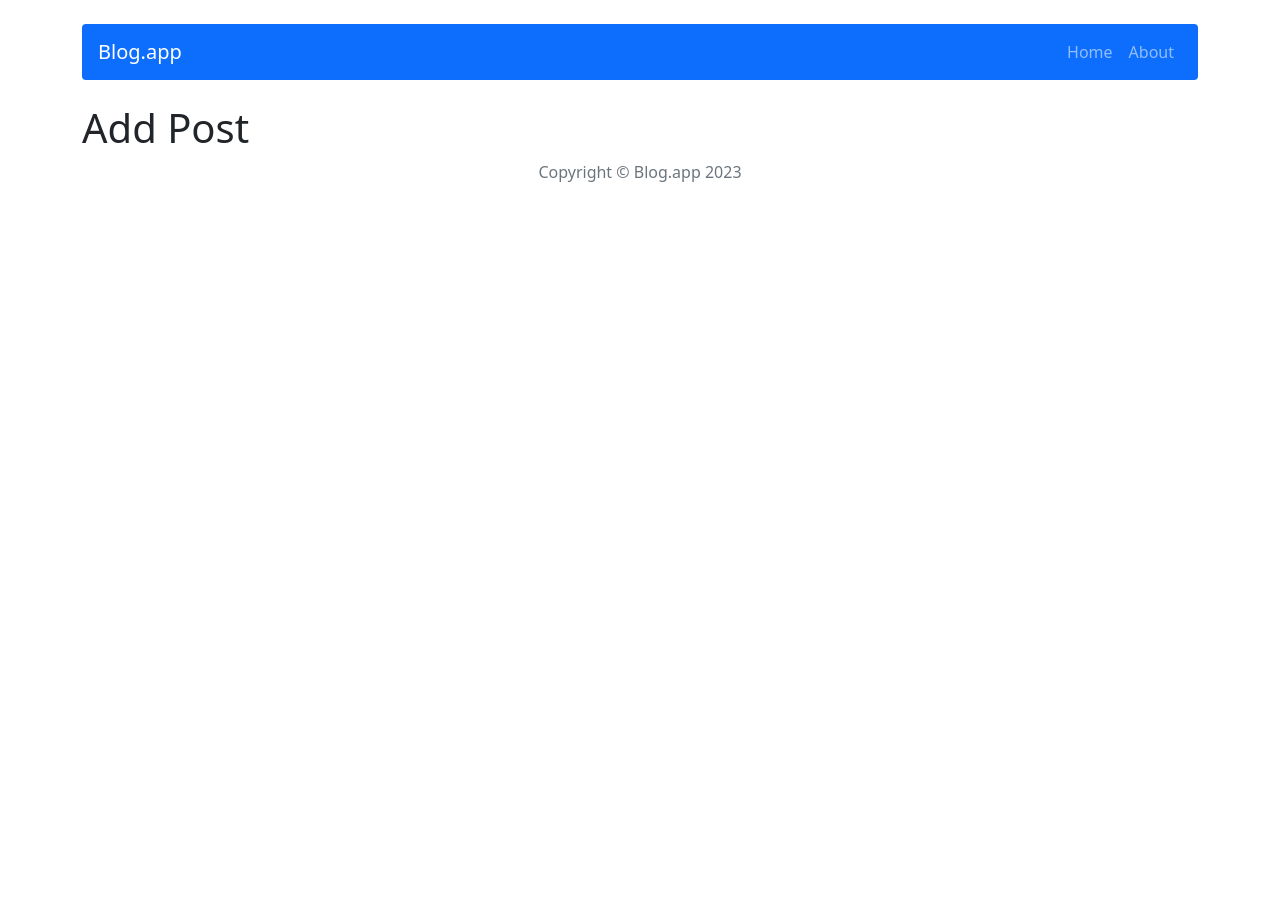
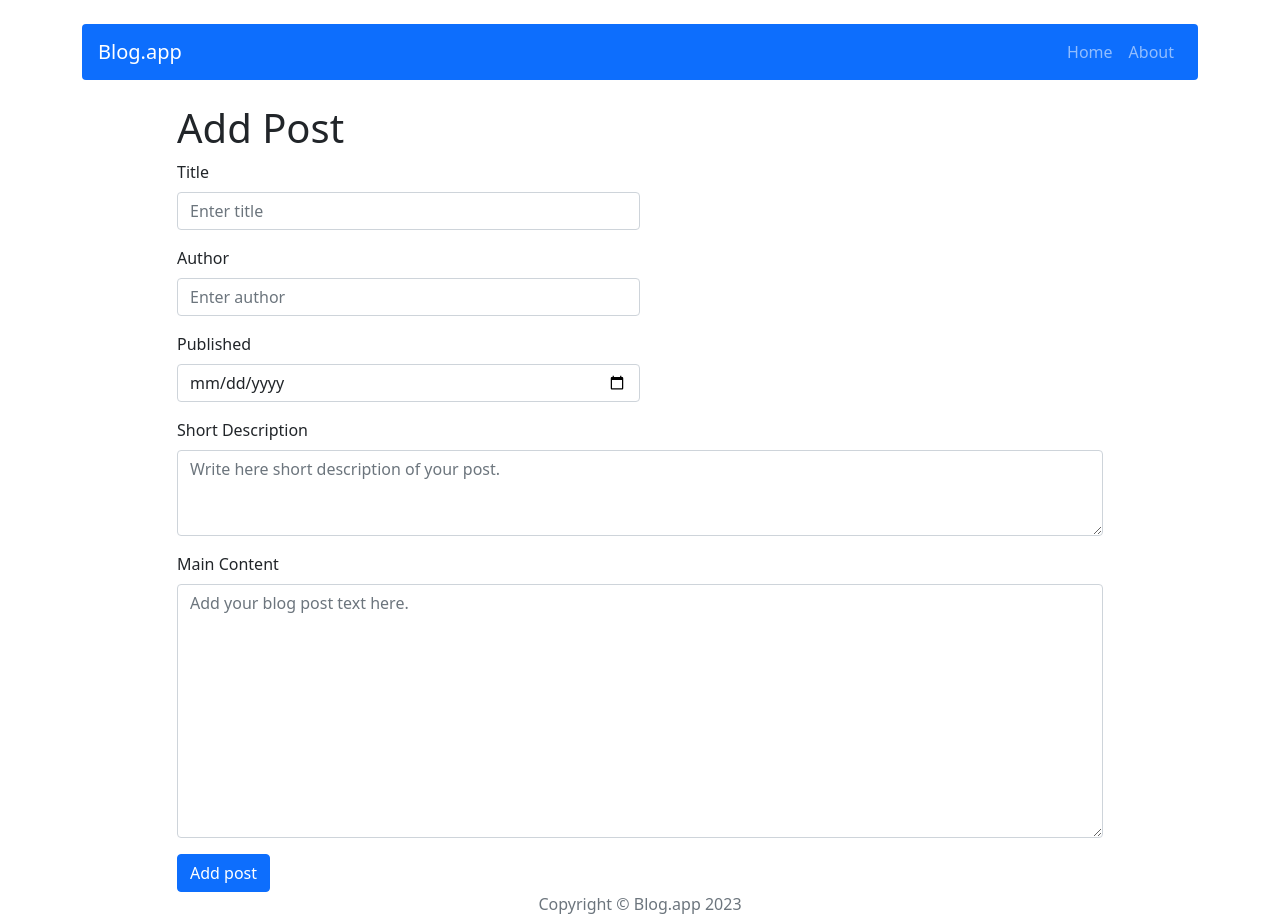
Before and after one commit to konstantywrona/react-blog, a React (Create React App) app: page /post/add in a window 1280 px wide. Before the commit the page ends 800 px from the top, so only its background shows below. Built offline with nearby package versions, Linux system fonts and the light colour scheme.

Commit message:
Add adding post 16.6

```diff
--- a/package.json
+++ b/package.json
@@ -7,6 +7,7 @@
     "@testing-library/react": "^13.4.0",
     "@testing-library/user-event": "^13.5.0",
     "bootstrap": "5.1.3",
+    "dateformat": "^5.0.3",
     "react": "^18.2.0",
     "react-bootstrap": "2.0",
     "react-dom": "^18.2.0",
@@ -16,6 +17,7 @@
     "redux": "4.1.2",
     "redux-devtools-extension": "2.13.9",
     "sass": "1.43.4",
+    "shortid": "^2.2.16",
     "web-vitals": "^2.1.4"
   },
   "scripts": {
--- /dev/null
+++ b/src/components/features/AddPostForm/AddPostForm.js
@@ -0,0 +1,17 @@
+import { useDispatch } from 'react-redux';
+import { useNavigate } from 'react-router-dom';
+import { addPost } from '../../../redux/postsRedux';
+import PostForm from '../PostForm/PostForm';
+
+const AddPostForm = () => {
+  const navigate = useNavigate();
+  const dispatch = useDispatch();
+
+  const handleSubmit = (post) => {
+    dispatch(addPost(post));
+    navigate('/');
+  };
+  return <PostForm action={handleSubmit} actionText="Add post" />;
+};
+
+export default AddPostForm;
--- /dev/null
+++ b/src/components/features/PostForm/PostForm.js
@@ -0,0 +1,97 @@
+import { Form, Button, Row, Col } from 'react-bootstrap';
+import { useState } from 'react';
+import dateFormat from 'dateformat';
+
+const PostForm = ({ action, actionText, ...props }) => {
+  const [title, setTitle] = useState(props.title || '');
+  const [author, setAuthor] = useState(props.author || '');
+  const [publishedDate, setPublishedDate] = useState(props.publishedDate || '');
+  const [shortDescription, setShortDescription] = useState(
+    props.shortDescription || ''
+  );
+  const [content, setContent] = useState(props.content || '');
+
+  const handleSubmit = (e) => {
+    e.preventDefault();
+    action({ title, author, publishedDate, shortDescription, content });
+  };
+
+  return (
+    <>
+      <Row className="justify-content-md-center">
+        <Col xs={12} md={10}>
+          <Form onSubmit={handleSubmit}>
+            <Col md={6}>
+              <Form.Group className="mb-3" controlId="title">
+                <Form.Label>Title</Form.Label>
+                <Form.Control
+                  type="text"
+                  placeholder="Enter title"
+                  required
+                  onChange={(e) => setTitle(e.target.value)}
+                  value={title}
+                />
+              </Form.Group>
+
+              <Form.Group className="mb-3" controlId="author">
+                <Form.Label>Author</Form.Label>
+                <Form.Control
+                  type="text"
+                  placeholder="Enter author"
+                  required
+                  onChange={(e) => setAuthor(e.target.value)}
+                  value={author}
+                />
+              </Form.Group>
+
+              <Form.Group className="mb-3" controlId="published">
+                <Form.Label>Published</Form.Label>
+                <Form.Control
+                  type="date"
+                  placeholder="Enter date"
+                  required
+                  onChange={(e) =>
+                    setPublishedDate(dateFormat(e.target.value, 'yyyy-mm-dd'))
+                  }
+                  value={publishedDate}
+                />
+              </Form.Group>
+            </Col>
+
+            <Form.Group className="mb-3" controlId="description">
+              <Form.Label>Short Description</Form.Label>
+              <Form.Control
+                type="text"
+                as="textarea"
+                rows={3}
+                placeholder="Write here short description of your post."
+                required
+                onChange={(e) => setShortDescription(e.target.value)}
+                value={shortDescription}
+              />
+            </Form.Group>
+
+            <Form.Group className="mb-3" controlId="content">
+              <Form.Label>Main Content</Form.Label>
+              <Form.Control
+                type="text"
+                as="textarea"
+                rows={10}
+                placeholder="Add your blog post text here."
+                required
+                onChange={(e) => setContent(e.target.value)}
+                value={content}
+              />
+            </Form.Group>
+
+            <Button variant="primary" type="submit">
+              {actionText}
+            </Button>
+          </Form>
+        </Col>
+      </Row>
+    </>
+  );
+};
+
+export default PostForm;
--- a/src/components/pages/postAdd/PostAdd.js
+++ b/src/components/pages/postAdd/PostAdd.js
@@ -1,5 +1,17 @@
+import { Row, Col } from 'react-bootstrap';
+import AddPostForm from '../../features/AddPostForm/AddPostForm';
+
 const PostAdd = () => {
-  return <h1>Add Post</h1>;
+  return (
+    <>
+      <Row className="justify-content-md-center">
+        <Col xs={12} md={10}>
+          <h1>Add Post</h1>
+        </Col>
+      </Row>
+      <AddPostForm />
+    </>
+  );
 };
 
 export default PostAdd;
--- a/src/redux/postsRedux.js
+++ b/src/redux/postsRedux.js
@@ -1,3 +1,5 @@
+import shortid from 'shortid';
+
 //selectors
 export const getAllPosts = (state) => state.posts;
 export const getPostById = ({ posts }, id) =>
@@ -6,14 +8,18 @@ export const getPostById = ({ posts }, id) =>
 // actions
 const createActionName = (actionName) => `app/posts/${actionName}`;
 const REMOVE_POST = createActionName('REMOVE_POST');
+const ADD_POST = createActionName('ADD_POST');
 
 // action creators
-export const removePost = (id) => ({ type: REMOVE_POST, id });
+export const removePost = (payload) => ({ type: REMOVE_POST, payload });
+export const addPost = (payload) => ({ type: ADD_POST, payload });
 
 const postsReducer = (statePart = [], action) => {
   switch (action.type) {
     case REMOVE_POST:
-      return statePart.filter((post) => post.id !== action.id);
+      return statePart.filter((post) => post.id !== action.payload);
+    case ADD_POST:
+      return [...statePart, { ...action.payload, id: shortid() }];
     default:
       return statePart;
   }
```
Also changed, not shown: 1 other file (tests, documents, lock files or other folders).
